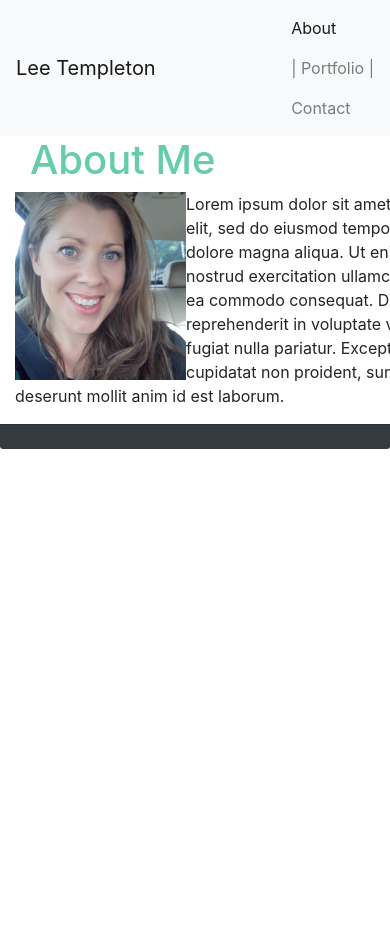
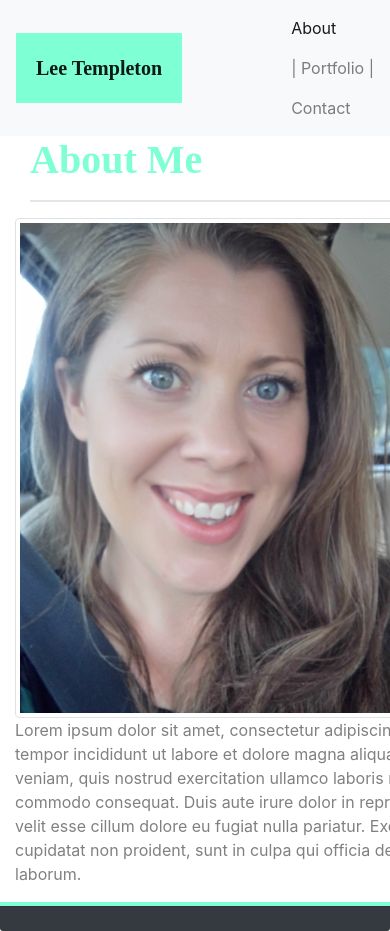
Before and after one commit to LeeKiri/HW2portfolio, a plain HTML site: page index.html in a window 390 px wide. Shown: the top 931 px of the page. Before the commit the page ends 844 px from the top, so only its background shows below. Drawn offline with nearby package versions, Linux system fonts and the light colour scheme.

Commit message:
CSS styling of headings and responsive images on Index.html

```diff
--- a/custom.css
+++ b/custom.css
@@ -1,4 +1,38 @@
 
-#heading {
-    color: mediumaquamarine;
+/*CSS for index.html*/
+.navbar-brand{
+    background-color: aquamarine;
+    padding: 20px;
+    font-family: serif;
+    font-weight: 600;
+    color: white;
 }
+h1 {
+    color: aquamarine;
+    font-family: serif;
+    font-weight: 600;
+}
+hr {
+    margin-top: 1rem;
+    margin-bottom: 1rem;
+    border: 0;
+    border-top: 2px solid rgba(0, 0, 0, 0.1);
+  }
+  p {
+      color: gray;
+  }
+  .footer{
+      border-top: 4px solid aquamarine;
+  }
+
+  @media screen and (min-width: 640px) {
+    #index-image {
+        max-width: 30%;
+    }
+  }
+
+  @media screen and (max-width: 640px){
+    #index-image {
+        max-width: 80%;
+    }
+  }
--- a/index.html
+++ b/index.html
@@ -11,8 +11,7 @@
     <nav>
         <nav class="navbar navbar-expand-sm navbar-light bg-light">
             <a class="navbar-brand" href="#">Lee Templeton</a>
-
-              <div class="navbar-expand-sm justify-content-end" id="navbarNav">
+              <div class="navbar-expand-lg" id="navbarNav">
                 <ul class="navbar-nav">
                   <li class="nav-item active">
                     <a class="nav-link" href="#">About</a>
@@ -32,18 +31,24 @@
         <div class="row"></div>
             <div class="col-lg-12">
                 <h1 id="heading">About Me</h1>
+                <hr/>
             </div>
         <div class="row"></div>
             <div class="col-lg-12"></div>
-            <img src="images\Compressed and cut.jpg" style="width: 30%; float: left;">
+            <img src="images\Compressed and cut.jpg" class="img-thumbnail img-fluid" id="index-image">
+
             <p>
                 Lorem ipsum dolor sit amet, consectetur adipiscing elit, sed do eiusmod tempor incididunt ut labore et dolore magna aliqua. Ut enim ad minim veniam, quis nostrud exercitation ullamco laboris nisi ut aliquip ex ea commodo consequat. Duis aute irure dolor in reprehenderit in voluptate velit esse cillum dolore eu fugiat nulla pariatur. Excepteur sint occaecat cupidatat non proident, sunt in culpa qui officia deserunt mollit anim id est laborum.
             </p>
 
     </div>
+      <div class="footer">
+        <footer class="card-footer bg-dark footer-font-style text-muted footer-position">
+      </div>
 
+  <script src="https://code.jquery.com/jquery-3.2.1.slim.min.js" integrity="sha384-KJ3o2DKtIkvYIK3UENzmM7KCkRr/rE9/Qpg6aAZGJwFDMVNA/GpGFF93hXpG5KkN" crossorigin="anonymous"></script>
+  <script src="https://cdnjs.cloudflare.com/ajax/libs/popper.js/1.12.9/umd/popper.min.js" integrity="sha384-ApNbgh9B+Y1QKtv3Rn7W3mgPxhU9K/ScQsAP7hUibX39j7fakFPskvXusvfa0b4Q" crossorigin="anonymous"></script>
+  <script src="https://maxcdn.bootstrapcdn.com/bootstrap/4.0.0/js/bootstrap.min.js" integrity="sha384-JZR6Spejh4U02d8jOt6vLEHfe/JQGiRRSQQxSfFWpi1MquVdAyjUar5+76PVCmYl" crossorigin="anonymous"></script>
 </body>
-    <div class="footer">
-        <footer class="card-footer bg-dark footer-font-style text-muted footer-position">
-    </div>
+
 </html>
```
Also changed, not shown: contact.html (+7 -3 lines), portfolio.html (+13 -10 lines).
